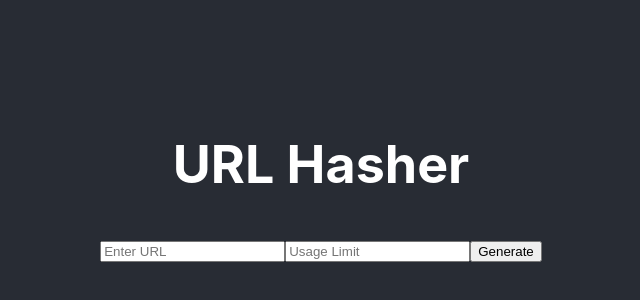
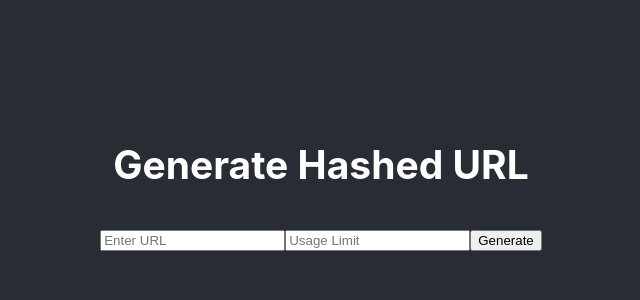
Before and after one commit to Mansvini/url-shortener, a React (Create React App) app in the folder frontend/: page / in a window 1280 px wide. Shown: the part 220-520 px from the top of the page, without its empty margins (319-959 px from the left). Built offline with nearby package versions, Linux system fonts and the light colour scheme.

Commit message:
Upgrading frontend project structure

```diff
--- a/frontend/src/App.js
+++ b/frontend/src/App.js
@@ -1,39 +1,14 @@
-import React, { useState } from 'react';
-import axios from 'axios';
+import React from 'react';
 import './App.css';
+import GenerateUrl from './components/GenerateUrl';
 
 function App() {
 
-  const [url, setUrl] = useState('');
-  const [hashedUrl, setHashedUrl] = useState('');
-  const [usageLimit, setUsageLimit] = useState(Infinity);
-
-  const handleSubmit = async (e) => {
-    e.preventDefault();
-    const response = await axios.post('http://localhost:5001/generate', {
-      originalUrl: url,
-      usageLimit: usageLimit === '' ? Infinity : usageLimit
-    });
-    setHashedUrl(response.data.hashedUrl);
-  };
-
   return (
     <div className="App">
-      <header className="App-header">
-        <div>
-          <h1>URL Hasher</h1>
-          <form onSubmit={handleSubmit}>
-            <input type="text" value={url} onChange={(e) => setUrl(e.target.value)} placeholder="Enter URL" />
-            <input type="number" placeholder="Usage Limit" value={usageLimit} onChange={(e) => setUsageLimit(e.target.value || Infinity)} min="1" />
-            <button type="submit">Generate</button>
-          </form>
-          {hashedUrl && (
-            <div>
-              <p>Hashed URL: <a href={`http://localhost:5001/a/${hashedUrl}`} target="_blank" rel="noopener noreferrer" className="hashed-link">{`http://localhost:5001/a/${hashedUrl}`}</a></p>
-            </div>
-          )}
-        </div>
-      </header>
+      <div className="App-header">
+        <GenerateUrl/>
+      </div>
     </div>
   );
 }
--- /dev/null
+++ b/frontend/src/components/GenerateUrl.js
@@ -0,0 +1,39 @@
+import React, { useState } from 'react';
+import axios from 'axios';
+
+const GenerateUrl = ({ token }) => {
+  const [url, setUrl] = useState('');
+  const [usageLimit, setUsageLimit] = useState(Infinity);
+  const [hashedUrl, setHashedUrl] = useState('');
+
+  const handleGenerate = async (e) => {
+    e.preventDefault();
+    try {
+      const response = await axios.post('http://localhost:5001/a/generate', {
+        originalUrl: url,
+        usageLimit: usageLimit === '' ? Infinity : usageLimit
+      });
+      setHashedUrl(response.data.hashedUrl);
+    } catch (error) {
+      alert('Failed to generate URL');
+    }
+  };
+
+  return (
+    <>
+        <form onSubmit={handleGenerate}>
+            <h2>Generate Hashed URL</h2>
+            <input type="text" placeholder="Enter URL" value={url} onChange={(e) => setUrl(e.target.value)} required />
+            <input type="number" placeholder="Usage Limit" value={usageLimit} onChange={(e) => setUsageLimit(e.target.value)} min="1"/>
+            <button type="submit">Generate</button>
+        </form>
+        {hashedUrl && (
+            <div>
+                <p>Hashed URL: <a href={`http://localhost:5001/a/${hashedUrl}`} target="_blank" rel="noopener noreferrer" className="hashed-link">{`http://localhost:5001/a/${hashedUrl}`}</a></p>
+            </div>
+        )}
+    </>
+  );
+};
+
+export default GenerateUrl;
```
